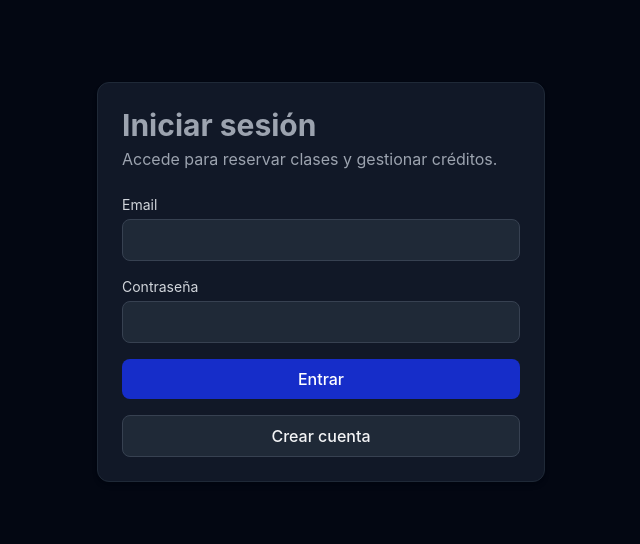
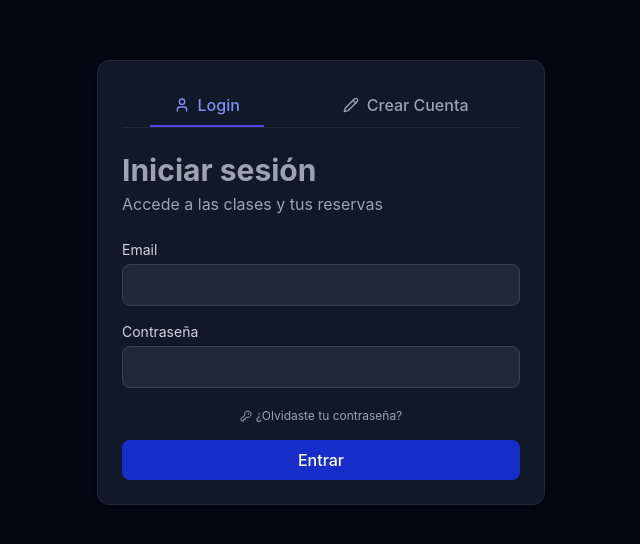
Before and after one commit to tania-zubrienko/pdft_bookings, a React (Vite) app: page /pdft_bookings/login in a window 1280 px wide. Shown: the part 118-662 px from the top of the page, without its empty margins (319-959 px from the left). Built offline with nearby package versions, Linux system fonts and the light colour scheme; no server answers.

Commit message:
fix: SPA routing for GitHub Pages (404 redirect)

```diff
--- a/index.html
+++ b/index.html
@@ -12,6 +12,30 @@
       content="width=device-width, initial-scale=1.0"
     />
     <title>Poled Dance Fit Talavera - Reserva tus Clases</title>
+    <script>
+      // Restore path encoded by 404.html for GitHub Pages SPA routing.
+      // https://github.com/rafgraph/spa-github-pages
+      (function (l) {
+        if (l.search[1] === '/') {
+          var decoded = l.search
+            .slice(1)
+            .split('&')
+            .map(function (s) {
+              return s.replace(/~and~/g, '&');
+            });
+          window.history.replaceState(
+            null,
+            null,
+            l.pathname.slice(0, -1) +
+              decoded[0] +
+              (decoded.slice(1).join('&')
+                ? '?' + decoded.slice(1).join('&')
+                : '') +
+              l.hash,
+          );
+        }
+      })(window.location);
+    </script>
   </head>
   <body>
     <div id="root"></div>
--- a/src/pages/account/Account.tsx
+++ b/src/pages/account/Account.tsx
@@ -13,6 +13,7 @@ import UI from '@/styles';
 import creditService from '@/services/credit.service';
 import CreditBalanceCard from '@/components/User/CreditBalance';
 import ReservationCard from '@/components/Classes/ReservationCard';
+import { sendEmailVerification } from 'firebase/auth';
 
 type Tab = 'reservations' | 'profile';
 
@@ -46,6 +47,7 @@ export default function Account() {
   // Load reservations once
   useEffect(() => {
     if (!user) return;
+
     Promise.all([
       reservationService.getReservationsByStudent(user.uid),
       scheduleService.getAllScheduledClasses(),
@@ -59,6 +61,7 @@ export default function Account() {
       setReservationsLoading(false);
       setCredits(creditData);
     });
+    console.log(user);
   }, [user]);
 
   const avatarInitial = (name: string) =>
--- a/src/pages/auth/Login.tsx
+++ b/src/pages/auth/Login.tsx
@@ -1,14 +1,23 @@
 import { FormEvent, useState } from 'react';
 import { Navigate, useLocation, useNavigate } from 'react-router-dom';
 import { useAuth } from '../../contexts/AuthContext';
+import { auth } from '@/lib/firebase';
 import UI from '@/styles';
+import { KeyRound, CheckCircle, Pencil, User } from 'lucide-react';
 
 interface LocationState {
   from?: string;
 }
-
+type Tab = 'login' | 'sign_up';
 export default function Login() {
-  const { isAuthenticated, login, signup } = useAuth();
+  const {
+    isAuthenticated,
+    login,
+    logout,
+    signup,
+    resendVerificationEmail,
+    resetPassword,
+  } = useAuth();
   const navigate = useNavigate();
   const location = useLocation();
   const state = location.state as LocationState | null;
@@ -18,7 +27,13 @@ export default function Login() {
   const [userName, setUserName] = useState('');
   const [loading, setLoading] = useState(false);
   const [error, setError] = useState('');
-  const [isNew, setIsNew] = useState(false);
+  const [unverifiedLogin, setUnverifiedLogin] = useState(false);
+  const [resendLoading, setResendLoading] = useState(false);
+  const [resendSuccess, setResendSuccess] = useState(false);
+  const [resetLoading, setResetLoading] = useState(false);
+  const [resetSuccess, setResetSuccess] = useState(false);
+  const [verificationSent, setVerificationSent] = useState(false);
+  const [activeTab, setActiveTab] = useState<Tab>('login');
 
   const redirectTo = state?.from || '/classes';
 
@@ -38,28 +53,36 @@ export default function Login() {
 
     try {
       await login(email, password);
+      // Read emailVerified directly from Firebase to avoid stale React state
+      if (!auth?.currentUser?.emailVerified) {
+        await logout();
+        setUnverifiedLogin(true);
+        setError(
+          'Por favor, confirme su correo electrónico antes de iniciar sesión.',
+        );
+        return;
+      }
       navigate(redirectTo, { replace: true });
     } catch (err) {
-      setError((err as Error).message || 'No se pudo iniciar sesión.');
+      console.warn(err);
+      setError('Contraseña o email incorrectos');
     } finally {
       setLoading(false);
     }
   };
 
   const register = async () => {
-    if (!isNew) {
-      setIsNew(true);
-      return;
-    }
     if (!email.trim() || !password.trim() || !userName.trim()) {
       return;
     }
     setLoading(true);
     setError('');
+    setUnverifiedLogin(false);
+    setResendSuccess(false);
 
     try {
       await signup(email, password, userName);
-      navigate('/classes', { replace: true });
+      setVerificationSent(true);
     } catch (err) {
       setError((err as Error).message || 'No se pudo crear la cuenta.');
     } finally {
@@ -67,22 +90,149 @@ export default function Login() {
     }
   };
 
+  const handleResend = async () => {
+    setResendLoading(true);
+    setResendSuccess(false);
+    try {
+      await resendVerificationEmail(email, password);
+      setResendSuccess(true);
+    } catch (err) {
+      const msg = (err as Error).message;
+      if (msg === 'EMAIL_ALREADY_VERIFIED') {
+        setUnverifiedLogin(false);
+        navigate(redirectTo, { replace: true });
+      } else {
+        setError('No se pudo reenviar el correo. Comprueba tus credenciales.');
+      }
+    } finally {
+      setResendLoading(false);
+    }
+  };
+
+  const handleResetPassword = async () => {
+    if (!email.trim()) {
+      setError('Introduce tu email para restablecer la contraseña.');
+      return;
+    }
+    setResetLoading(true);
+    setResetSuccess(false);
+    setError('');
+    try {
+      await resetPassword(email);
+      console.log('sigo');
+      setResetSuccess(true);
+    } catch {
+      setError(
+        'No se pudo enviar el correo. Comprueba que el email es correcto.',
+      );
+    } finally {
+      setResetLoading(false);
+    }
+  };
+
+  const tabClass = (tab: Tab) =>
+    `px-6 py-2 text-m font-medium border-b-2 transition-colors ${
+      activeTab === tab
+        ? 'border-primary-500 text-primary-400'
+        : 'border-transparent text-ui-text-soft hover:text-gray-200'
+    }`;
   return (
     <div className={`${UI.layout.root} flex items-center justify-center px-4`}>
       <div className='w-full max-w-md card p-6'>
-        <h1 className={`${UI.text.heading} mb-1`}>Iniciar sesión</h1>
+        {/** Verification sent confirmation */}
+        {verificationSent && (
+          <div className='flex flex-col items-center text-center gap-4 py-4'>
+            <CheckCircle className='w-12 h-12 text-green-400' />
+            <h2 className={UI.text.heading}>¡Revisa tu correo!</h2>
+            <p className={UI.text.soft}>
+              Te hemos enviado un enlace de confirmación a{' '}
+              <span className='text-gray-200 font-medium'>{email}</span>.
+              Confirma tu cuenta y luego inicia sesión.
+            </p>
+            <button
+              className='btn btn-primary w-full mt-2'
+              onClick={() => {
+                setVerificationSent(false);
+                setActiveTab('login');
+              }}
+            >
+              Ir al inicio de sesión
+            </button>
+          </div>
+        )}
+        {/** Tab Bar */}
+        {!verificationSent && (
+          <>
+            <div className='flex border-b border-ui-border-soft mb-6 justify-around'>
+              <button
+                className={tabClass('login')}
+                onClick={() => setActiveTab('login')}
+              >
+                <span className='flex items-center gap-2'>
+                  <User className='w-4 h-4' />
+                  Login
+                </span>
+              </button>
+              <button
+                className={tabClass('sign_up')}
+                onClick={() => setActiveTab('sign_up')}
+              >
+                <span className='flex items-center gap-2'>
+                  <Pencil className='w-4 h-4' />
+                  Crear Cuenta
+                </span>
+              </button>
+            </div>
+            {/** Content */}
+            <h1 className={`${UI.text.heading} mb-1`}>
+              {activeTab === 'login' ? 'Iniciar sesión' : 'Crear nueva cuenta'}
+            </h1>
             <p className={`${UI.text.soft} mb-6`}>
-          Accede para reservar clases y gestionar créditos.
+              {' '}
+              {activeTab === 'login'
+                ? 'Accede a las clases y tus reservas'
+                : 'Crea tu cuenta para reservar clases y gestionar créditos.'}
             </p>
 
-        {error && <div className={`${UI.alert.error} mb-4`}>{error}</div>}
+            {error && <div className={`${UI.alert.error} mb-2`}>{error}</div>}
+            {resetSuccess && (
+              <div className='flex items-center gap-2 text-green-400 text-sm mb-4'>
+                <CheckCircle className='w-4 h-4 flex-shrink-0' />
+                Correo de restablecimiento enviado. Revisa tu bandeja de
+                entrada.
+              </div>
+            )}
+            {unverifiedLogin && (
+              <div className='mb-4'>
+                {resendSuccess ? (
+                  <div className='flex items-center gap-2 text-green-400 text-sm'>
+                    <CheckCircle className='w-4 h-4 flex-shrink-0' />
+                    Correo de verificación reenviado. Revisa tu bandeja de
+                    entrada.
+                  </div>
+                ) : (
+                  <button
+                    type='button'
+                    className='text-sm text-primary-400 hover:text-primary-300 underline disabled:opacity-50'
+                    onClick={handleResend}
+                    disabled={resendLoading}
+                  >
+                    {resendLoading
+                      ? 'Enviando...'
+                      : 'Reenviar correo de verificación'}
+                  </button>
+                )}
+              </div>
+            )}
 
             <form
               onSubmit={submit}
               className='space-y-4'
             >
               <div>
-            <label className='block text-sm text-gray-300 mb-1'>Email</label>
+                <label className='block text-sm text-gray-300 mb-1'>
+                  Email
+                </label>
                 <input
                   type='email'
                   className='input'
@@ -105,7 +255,20 @@ export default function Login() {
                   minLength={6}
                 />
               </div>
-          {isNew && (
+              {activeTab === 'login' && (
+                <div className='flex justify-center'>
+                  <button
+                    type='button'
+                    className='text-xs text-ui-text-soft hover:text-primary-400 flex items-center gap-1 mt-1 disabled:opacity-50'
+                    onClick={handleResetPassword}
+                    disabled={resetLoading}
+                  >
+                    <KeyRound className='w-3 h-3' />
+                    {resetLoading ? 'Enviando...' : '¿Olvidaste tu contraseña?'}
+                  </button>
+                </div>
+              )}
+              {activeTab === 'sign_up' && (
                 <div>
                   <label className='block text-sm text-gray-300 mb-1'>
                     Nombre y Apellidos
@@ -122,19 +285,19 @@ export default function Login() {
                 type='submit'
                 className='btn btn-primary w-full'
                 disabled={loading}
+                onClick={activeTab === 'login' ? submit : register}
               >
-            {loading ? 'Entrando...' : 'Entrar'}
-          </button>
-
-          <button
-            type='button'
-            className='btn btn-secondary w-full'
-            onClick={register}
-            disabled={loading}
-          >
-            Crear cuenta
+                {activeTab === 'login'
+                  ? loading
+                    ? 'Entrando...'
+                    : 'Entrar'
+                  : loading
+                    ? 'Creando...'
+                    : 'Crear cuenta'}
               </button>
             </form>
+          </>
+        )}
       </div>
     </div>
   );
```
Also changed, not shown: public/404.html (added, +36 -0 lines), src/contexts/AuthContext.tsx (+47 -2 lines). Lines whose indentation alone changed are shown as unchanged.
